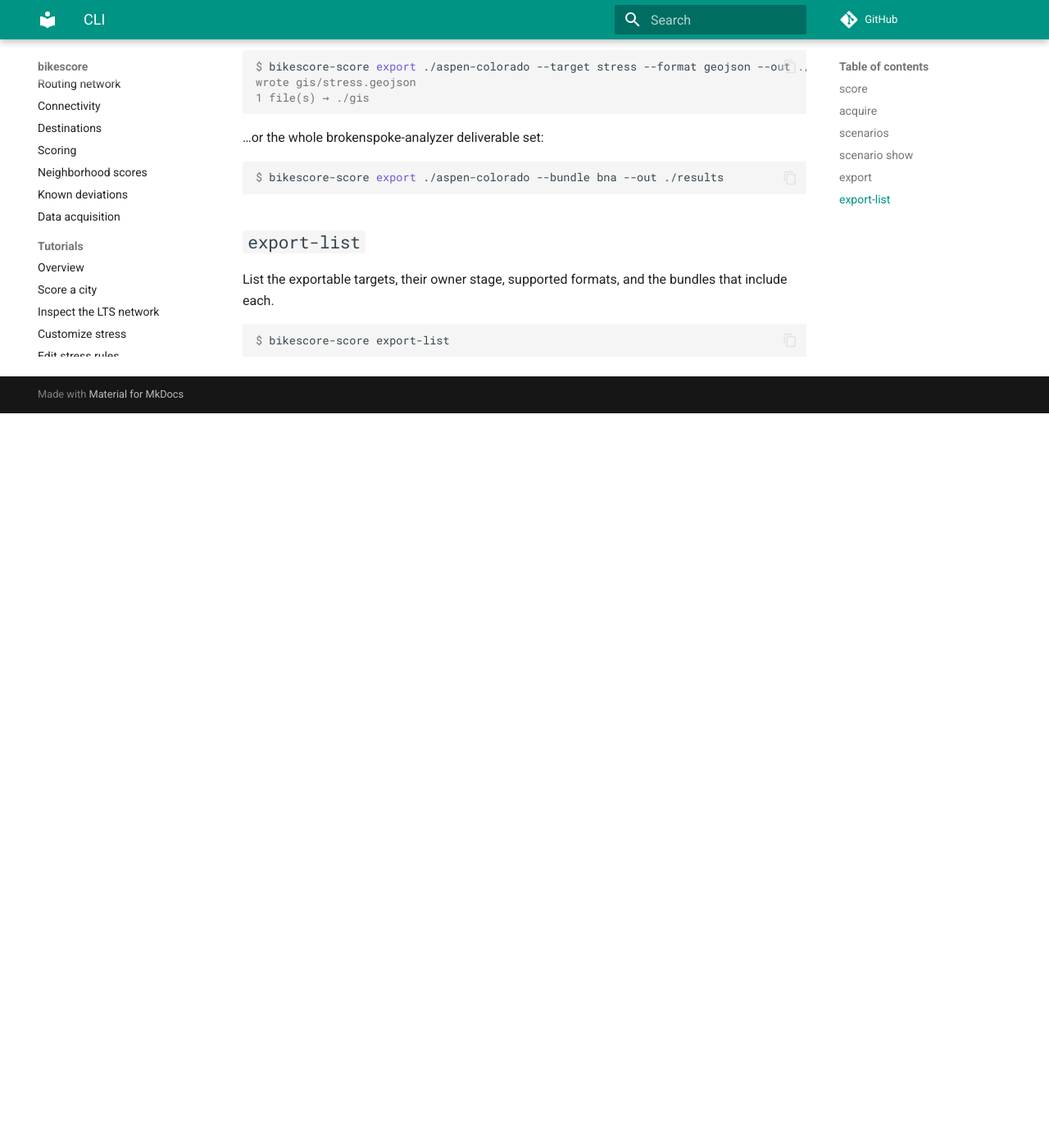
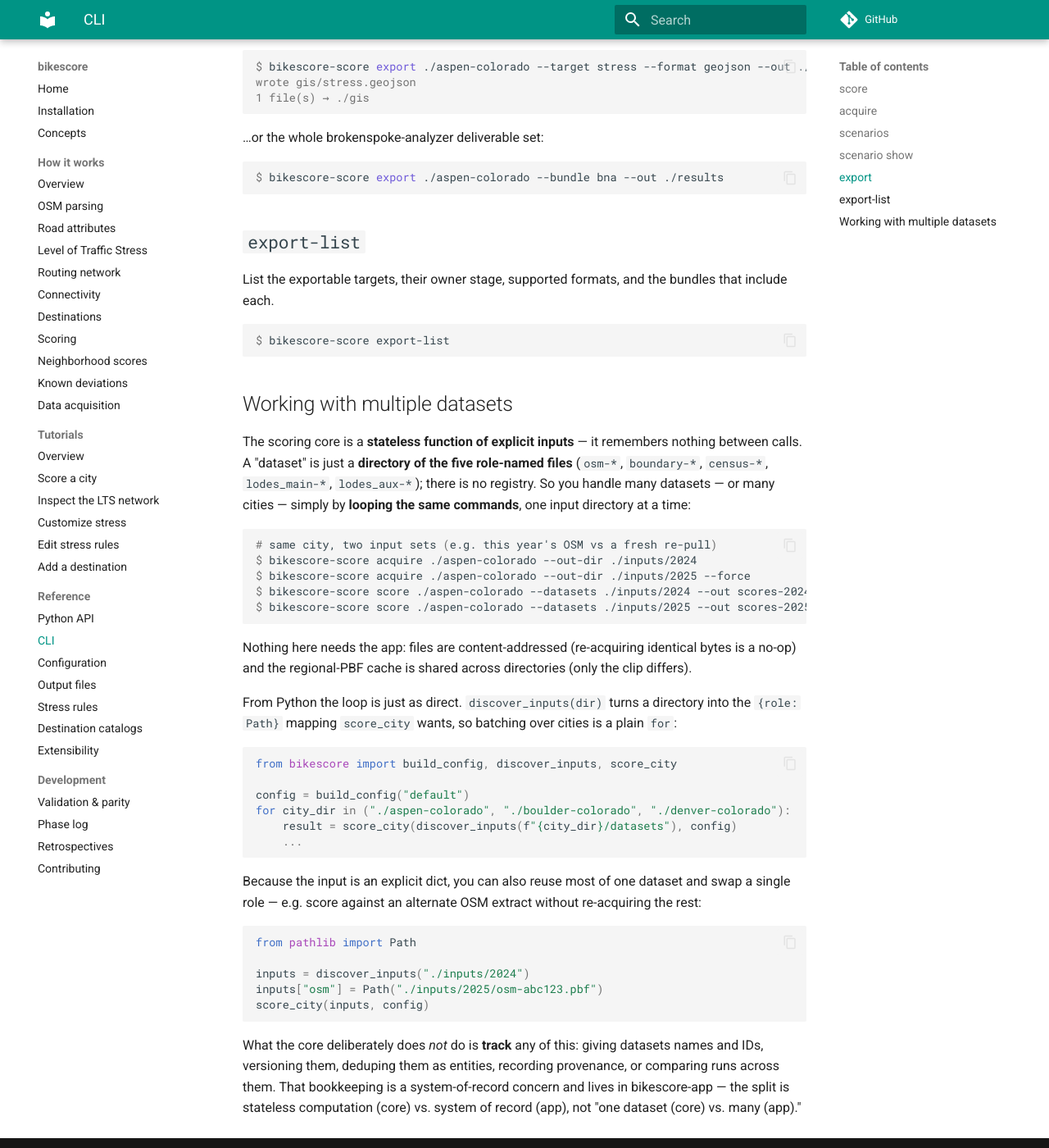
Before and after one commit to bright-fakl/bikescore-bna, an MkDocs documentation site: the page built from docs/reference/cli.md, in a window 1280 px wide and 1400 px high, scrolled down 2745 px. Shown: the whole window at 82% size. Built offline with MkDocs 1.6.1 and Material for MkDocs 9.7.7, drawn with Linux system fonts in a browser that asks for light colours; comment, search, counter and statistics services are not loaded; before the commit the page ends 3249 px from its top, so only the background shows below that.

Commit message:
refactor: sharpen dataset boundary (drop write-only ledger, add discover_inputs)
Core is a stateless scoring function, not a system of record. Drops the
data_pool ledger (meta.json) and acquire's per-file provenance (source URL,
sha, osmium version) — write-only metadata the core never read; dataset
identity/history/provenance is the app's job. Keeps content-addressed
store_file (a blob cache, like the PBF cache).

Adds the public discover_inputs(dir) -> {role: Path}, the stateless
consume-side pair to acquire_city, so multi-dataset/multi-city use is a plain
loop over directories without any registry. The CLI's _discover_inputs is now
a thin wrapper; docs reframe "multiple datasets" around loop-friendliness.

Co-Authored-By: Claude Opus 4.8 <noreply@anthropic.com>

````diff
--- a/docs/reference/cli.md
+++ b/docs/reference/cli.md
@@ -126,3 +126,51 @@ include each.
 ```console
 $ bikescore-score export-list
 ```
+
+## Working with multiple datasets
+
+The scoring core is a **stateless function of explicit inputs** — it remembers nothing
+between calls. A "dataset" is just a **directory of the five role-named files** (`osm-*`,
+`boundary-*`, `census-*`, `lodes_main-*`, `lodes_aux-*`); there is no registry. So you
+handle many datasets — or many cities — simply by **looping the same commands**, one
+input directory at a time:
+
+```console
+# same city, two input sets (e.g. this year's OSM vs a fresh re-pull)
+$ bikescore-score acquire ./aspen-colorado --out-dir ./inputs/2024
+$ bikescore-score acquire ./aspen-colorado --out-dir ./inputs/2025 --force
+$ bikescore-score score ./aspen-colorado --datasets ./inputs/2024 --out scores-2024.parquet
+$ bikescore-score score ./aspen-colorado --datasets ./inputs/2025 --out scores-2025.parquet
+```
+
+Nothing here needs the app: files are content-addressed (re-acquiring identical bytes is a
+no-op) and the regional-PBF cache is shared across directories (only the clip differs).
+
+From Python the loop is just as direct. `discover_inputs(dir)` turns a directory into the
+`{role: Path}` mapping `score_city` wants, so batching over cities is a plain `for`:
+
+```python
+from bikescore import build_config, discover_inputs, score_city
+
+config = build_config("default")
+for city_dir in ("./aspen-colorado", "./boulder-colorado", "./denver-colorado"):
+    result = score_city(discover_inputs(f"{city_dir}/datasets"), config)
+    ...
+```
+
+Because the input is an explicit dict, you can also reuse most of one dataset and swap a
+single role — e.g. score against an alternate OSM extract without re-acquiring the rest:
+
+```python
+from pathlib import Path
+
+inputs = discover_inputs("./inputs/2024")
+inputs["osm"] = Path("./inputs/2025/osm-abc123.pbf")
+score_city(inputs, config)
+```
+
+What the core deliberately does *not* do is **track** any of this: giving datasets names
+and IDs, versioning them, deduping them as entities, recording provenance, or comparing
+runs across them. That bookkeeping is a system-of-record concern and lives in
+bikescore-app — the split is stateless computation (core) vs. system of record (app), not
+"one dataset (core) vs. many (app)."
--- a/src/bikescore/__init__.py
+++ b/src/bikescore/__init__.py
@@ -14,7 +14,7 @@ the dependency direction is app -> core only. See phases/38* in the bna-core rep
 __version__ = "0.1.0"
 
 
-from bikescore.acquire import InputProvider, acquire_city
+from bikescore.acquire import InputProvider, acquire_city, discover_inputs
 from bikescore.city import CityIdentity, load_city
 from bikescore.config import BNAConfig
 from bikescore.config_resolver import build_config
@@ -40,6 +40,7 @@ __all__ = [
     "__version__",
     "acquire_city",
     "build_config",
+    "discover_inputs",
     "get_bundled_scenario",
     "export_bundle",
     "export_target",
````
Also changed, not shown: 4 other files.
